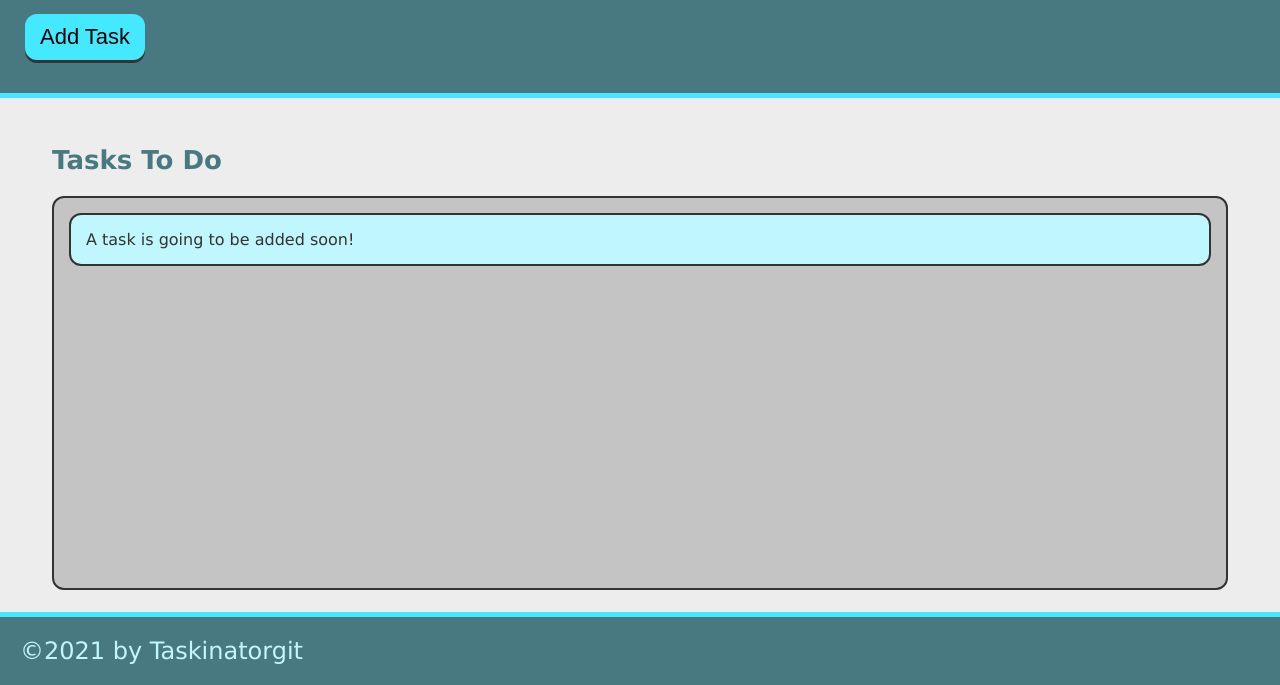
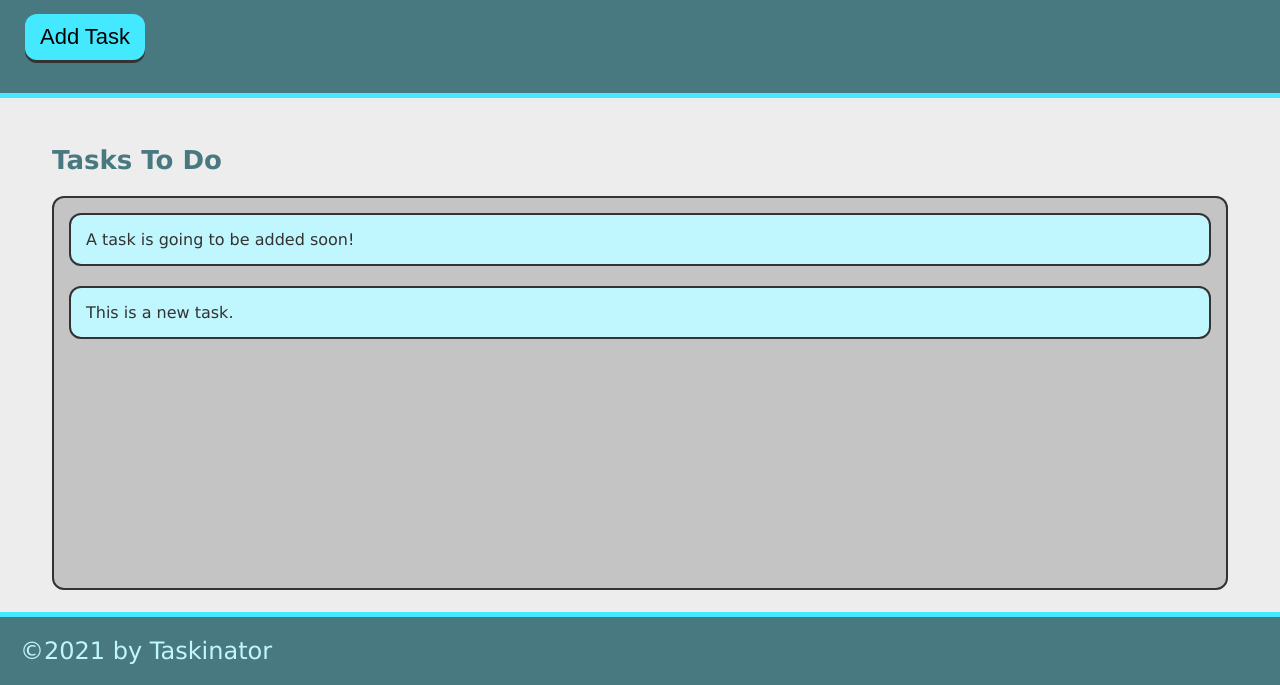
Before and after one commit to nancyrosas0/Taskinator, a plain HTML site: page index.html in a window 1280 px wide. Both pictures are taken after a click on the button "Add Task". Shown: the part 115-800 px from the top of the page. Drawn offline with Linux system fonts and the light colour scheme.

Commit message:
add ability to add task

```diff
--- a/assets/js/script.js
+++ b/assets/js/script.js
@@ -0,0 +1,12 @@
+var buttonEl = document.querySelector("#save-task");
+var tasksToDoEl = document.querySelector("#tasks-to-do");
+
+
+var createTaskHandler = function() {
+    var listItemEl = document.createElement("li");
+    listItemEl.className = "task-item";
+    listItemEl.textContent = "This is a new task.";
+    tasksToDoEl.appendChild(listItemEl);
+}
+
+buttonEl.addEventListener("click", createTaskHandler);
--- a/index.html
+++ b/index.html
@@ -14,14 +14,15 @@
     <header>
         <h1 class="page-title">Taskinator</h1>
         <p>Click the button below to add a new task!</p>
-        <button class="btn" >Add Task</button>
+        <button class="btn" id="save-task">Add Task</button>
+
 
     </header>
 
     <main class="page-content">
         <section class="task-list-wrapper">
             <h2 class="list-title">Tasks To Do</h2>
-            <ul class="task-list">
+            <ul class="task-list" id="tasks-to-do">
                 <li class="task-item">A task is going to be added soon!</li>
             </ul>
         </section>
@@ -31,7 +32,7 @@
 </body>
 
 <footer>
-    &copy;2021 by Taskinatorgit
+    &copy;2021 by Taskinator
 </footer>
 
 </html>
```
